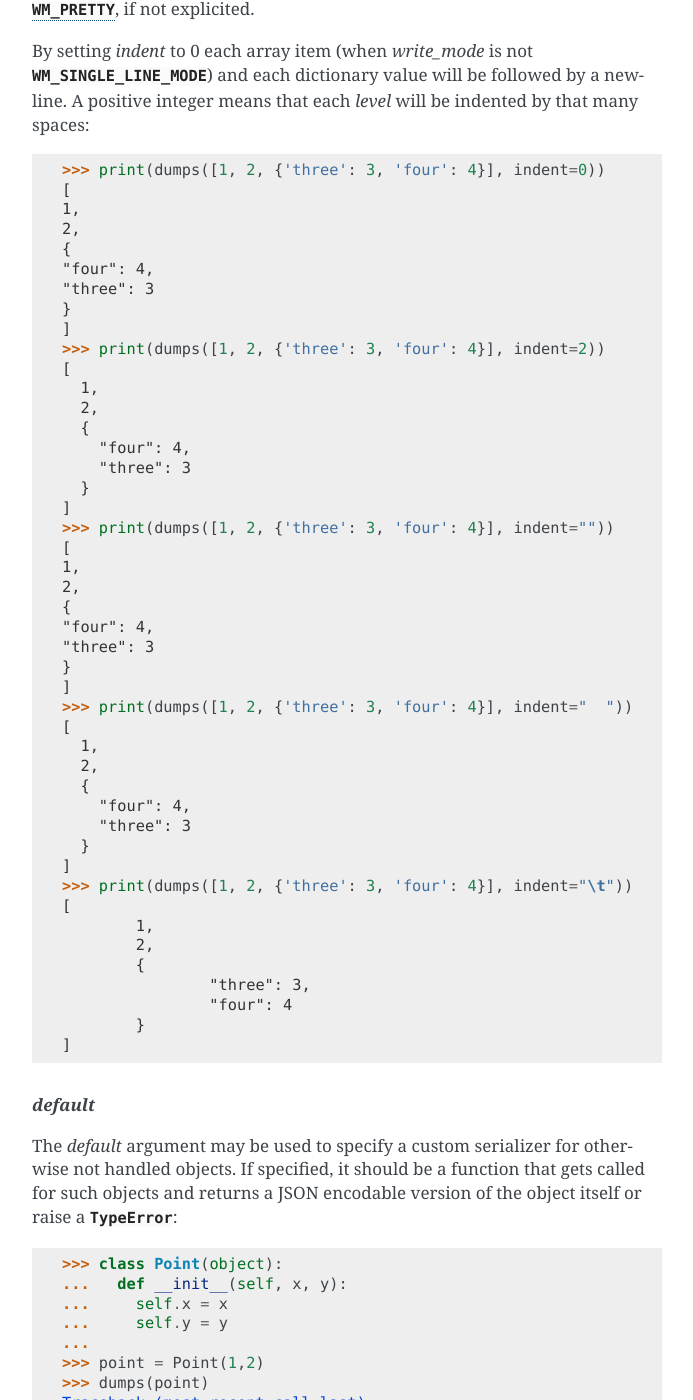
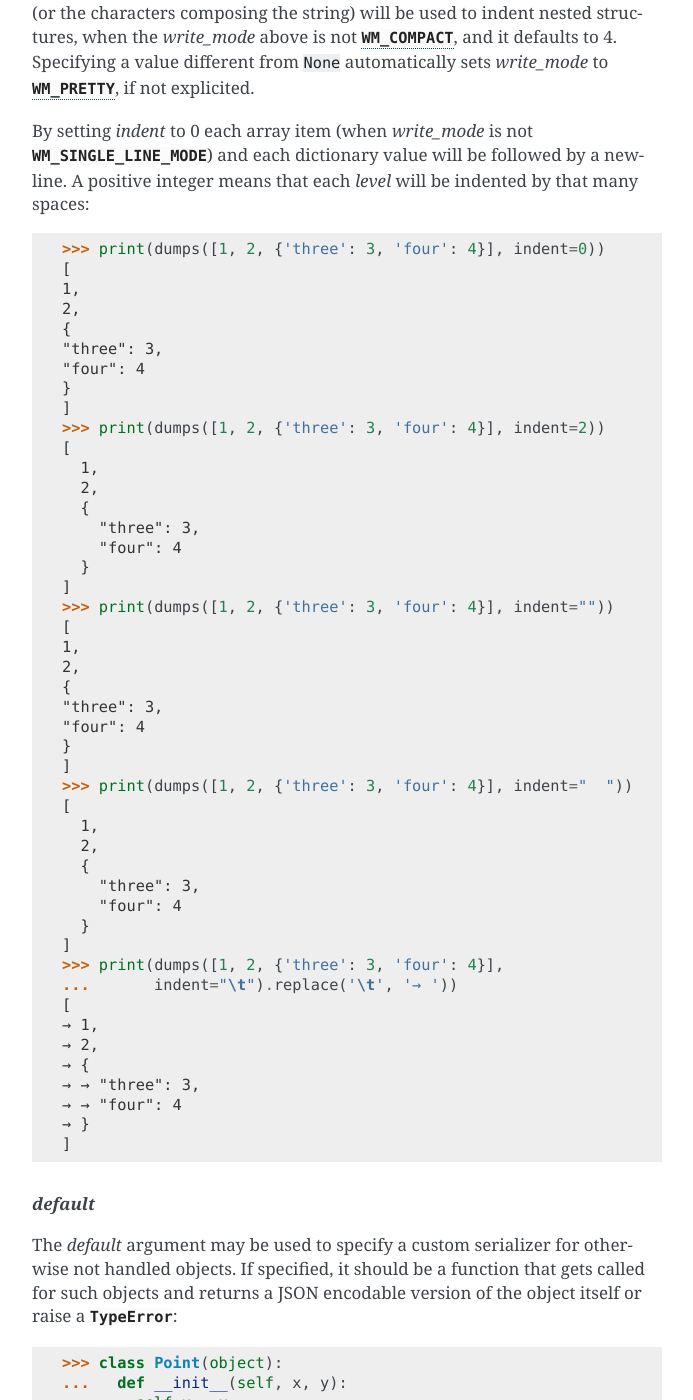
Before and after one commit to python-rapidjson/python-rapidjson, a Sphinx documentation site: the page built from docs/dumps.rst, in a window 1280 px wide and 1400 px high, scrolled down 2486 px. Shown: the whole window, without its empty margins (418-1111 px from the left). Built offline with Sphinx 7.4.7, drawn with Linux system fonts in a browser that asks for light colours; some of the changed text lies outside the part shown.

Commit message:
Fix handling of write_mode in dump functions
Also, actually enable related doctests.

The problem emerged while answering issue #91.

```diff
--- a/docs/dumps.rst
+++ b/docs/dumps.rst
@@ -63,7 +63,8 @@
       Traceback (most recent call last):
         File "<stdin>", line 1, in <module>
       TypeError: keys must be strings
-      >>> dumps({(0,): 'empty tuple', True: 'a true value'}, skipkeys=True)
+      >>> dumps({(0,): 'empty tuple', True: 'a true value'},
+      ...       skipkeys=True)
       '{}'
 
    .. note:: `skipkeys` is a backward compatible alias of new
@@ -91,33 +92,36 @@
    The `write_mode` controls how ``python-rapidjson`` emits JSON: by default it is
    :data:`WM_COMPACT`, that produces the most compact JSON representation:
 
-   .. code-block:: pycon
+   .. doctest::
 
       >>> dumps([1, 2, {'three': 3, 'four': 4}])
-      '[1,2,{"four":4,"three":3}]'
+      '[1,2,{"three":3,"four":4}]'
 
    With :data:`WM_PRETTY` it will use ``RapidJSON``\ 's ``PrettyWriter``, with a default
    `indent` (see below) of four spaces:
 
-   .. code-block:: pycon
+   .. doctest::
 
-      >>> print(dumps([1, 2, {'three': 3, 'four': 4}], write_mode=WM_PRETTY))
+      >>> print(dumps([1, 2, {'three': 3, 'four': 4}],
+      ...       write_mode=WM_PRETTY))
       [
           1,
           2,
           {
-              "four": 4,
-              "three": 3
+              "three": 3,
+              "four": 4
           }
       ]
 
    With :data:`WM_SINGLE_LINE_ARRAY` arrays will be kept on a single line:
 
-   .. code-block:: pycon
+   .. doctest::
 
-      >>> print(dumps([1, 2, 'three', [4, 5]], write_mode=WM_SINGLE_LINE_ARRAY))
-      [1, 2, 'three', [4, 5]]
-      >>> print(dumps([1, 2, {'three': 3, 'four': 4}], write_mode=WM_SINGLE_LINE_ARRAY))
+      >>> print(dumps([1, 2, 'three', [4, 5]],
+      ...       write_mode=WM_SINGLE_LINE_ARRAY))
+      [1, 2, "three", [4, 5]]
+      >>> print(dumps([1, 2, {'three': 3, 'four': 4}],
+      ...       write_mode=WM_SINGLE_LINE_ARRAY))
       [1, 2, {
               "three": 3,
               "four": 4
@@ -141,15 +145,15 @@
    :data:`WM_SINGLE_LINE_MODE`) and each dictionary value will be followed by a newline. A
    positive integer means that each *level* will be indented by that many spaces:
 
-   .. code-block:: pycon
+   .. doctest::
 
       >>> print(dumps([1, 2, {'three': 3, 'four': 4}], indent=0))
       [
       1,
       2,
       {
-      "four": 4,
-      "three": 3
+      "three": 3,
+      "four": 4
       }
       ]
       >>> print(dumps([1, 2, {'three': 3, 'four': 4}], indent=2))
@@ -157,8 +161,8 @@
         1,
         2,
         {
-          "four": 4,
-          "three": 3
+          "three": 3,
+          "four": 4
         }
       ]
       >>> print(dumps([1, 2, {'three': 3, 'four': 4}], indent=""))
@@ -166,8 +170,8 @@
       1,
       2,
       {
-      "four": 4,
-      "three": 3
+      "three": 3,
+      "four": 4
       }
       ]
       >>> print(dumps([1, 2, {'three': 3, 'four': 4}], indent="  "))
@@ -175,18 +179,19 @@
         1,
         2,
         {
-          "four": 4,
-          "three": 3
+          "three": 3,
+          "four": 4
         }
       ]
-      >>> print(dumps([1, 2, {'three': 3, 'four': 4}], indent="\t"))
+      >>> print(dumps([1, 2, {'three': 3, 'four': 4}],
+      ...       indent="\t").replace('\t', '→ '))
       [
-              1,
-              2,
-              {
-                      "three": 3,
-                      "four": 4
-              }
+      → 1,
+      → 2,
+      → {
+      → → "three": 3,
+      → → "four": 4
+      → }
       ]
 
 
```
Also changed, not shown: other parts of docs/dumps.rst (+1 -1 lines), 1 other file.
